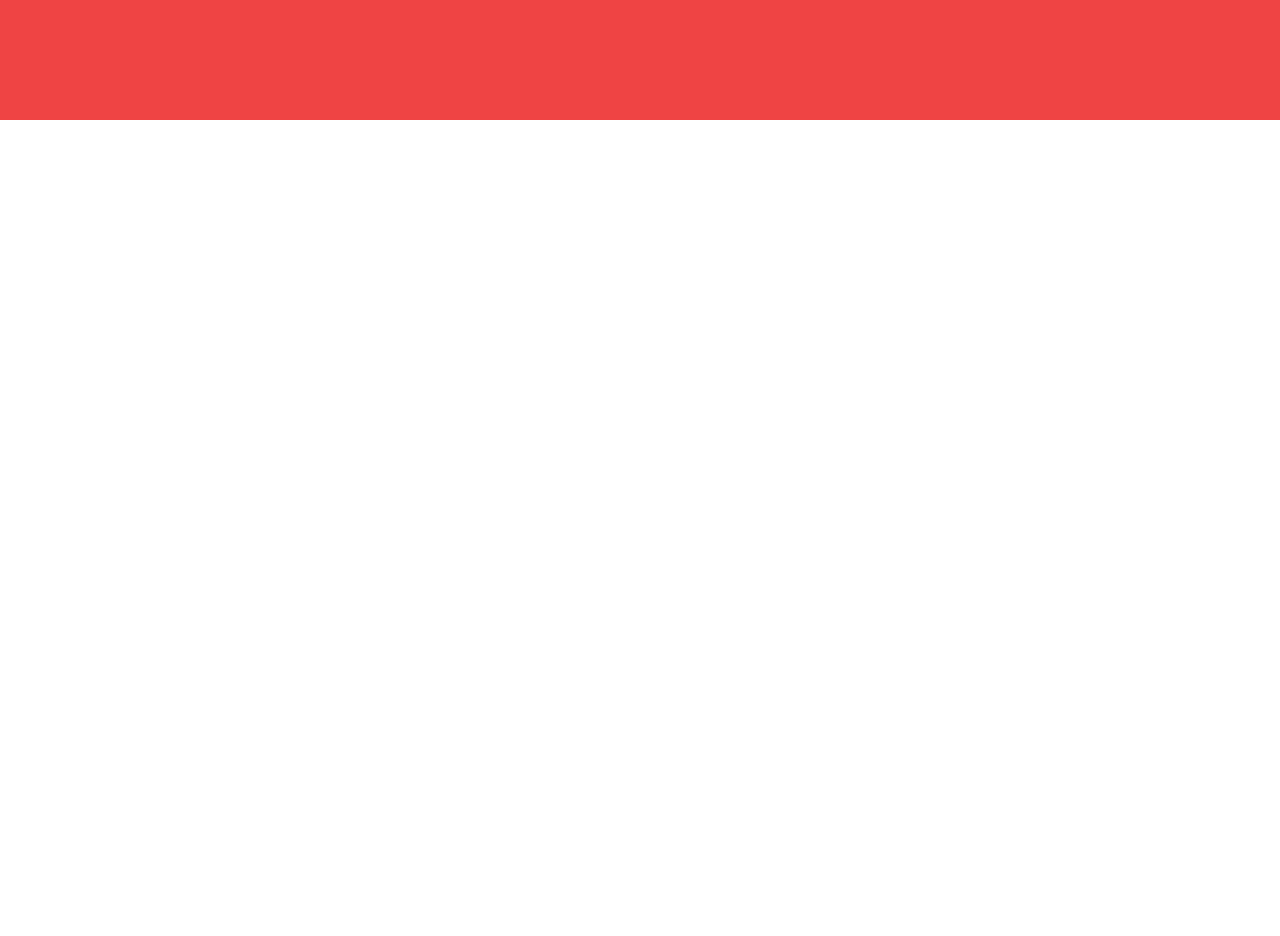
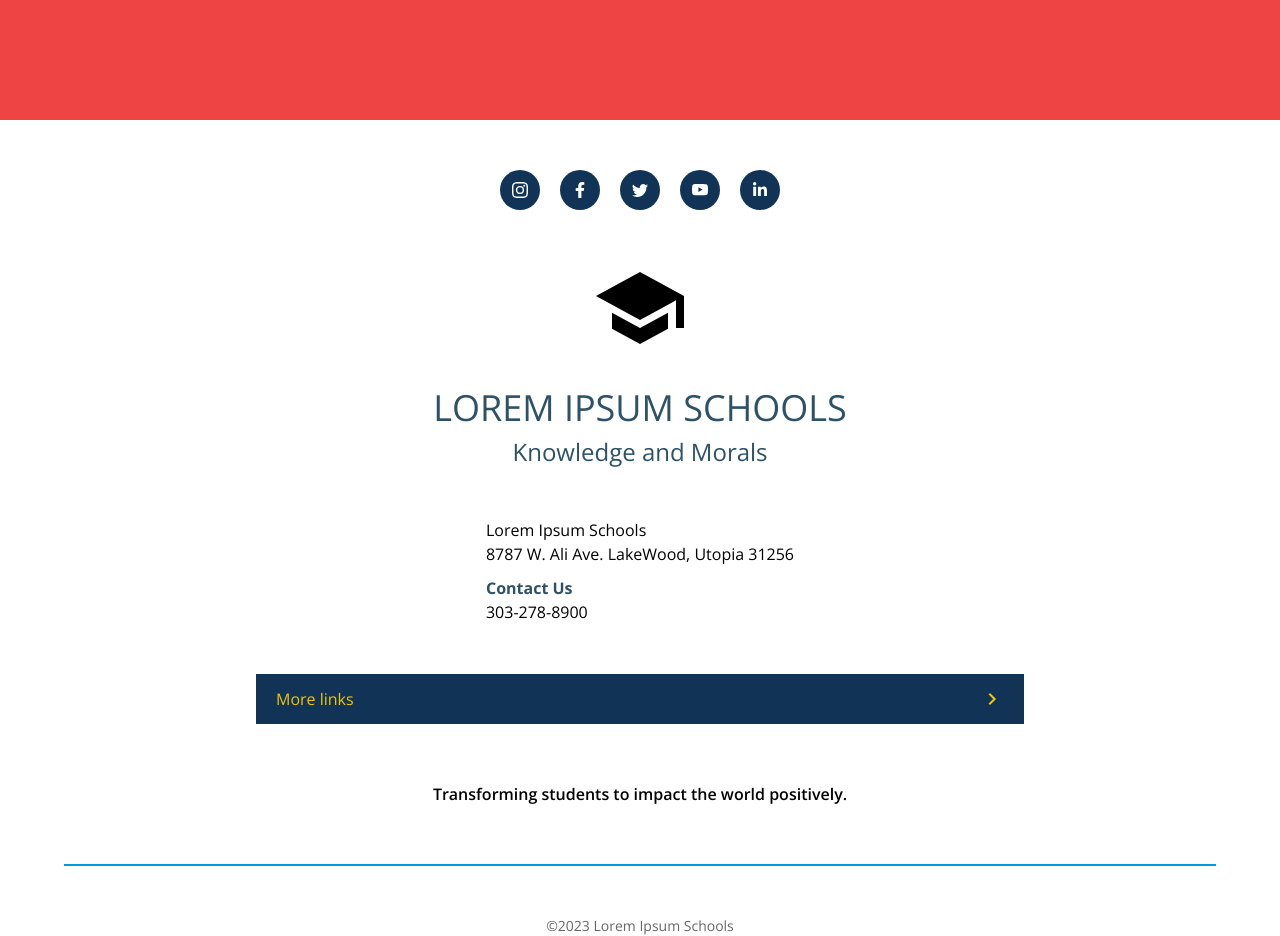
Before and after one commit to osaroDEV/school-app, a Next.js app: page / in a window 1280 px wide. Shown: the part 460-1396 px from the top of the page. Before the commit the page ends 800 px from the top, so only its background shows below. Built offline with nearby package versions, Linux system fonts and the light colour scheme.

Commit message:
add footer

```diff
--- /dev/null
+++ b/app/components/Footer.jsx
@@ -0,0 +1,43 @@
+import React from 'react';
+import { MdSchool } from 'react-icons/md';
+import FooterIcons from './FooterIcons';
+import MoreLinks from './MoreLinks';
+
+const Footer = () => {
+  return (
+    <div className='flex flex-col justify-center items-center gap-[50px]'>
+      <FooterIcons />
+      <section className='flex flex-col gap-[1rem] md:gap-[2rem] justify-center items-center'>
+        <MdSchool className='bg-[transparent] text-[100px] md:text-8xl' />
+        <div className='text-[#2D5267] flex flex-col gap-2 justify-center items-center'>
+          <h1 className='font-bold text-2xl md:font-normal md:text-4xl'>
+            LOREM IPSUM SCHOOLS
+          </h1>
+          <p className='text-xs md:text-2xl'>Knowledge and Morals</p>
+        </div>
+      </section>
+      <section className='m-[0_5rem]'>
+        <div>
+          <p>Lorem Ipsum Schools</p>
+          <p>8787 W. Ali Ave. LakeWood, Utopia 31256</p>
+        </div>
+        <div className='mt-[10px]'>
+          <p className='text-[#2D5267]'><strong>Contact Us</strong></p>
+          <p>303-278-8900</p>
+        </div>
+      </section>
+      <MoreLinks />
+      <section className='p-2 w-[80%] text-center font-semibold'>
+        <p>Transforming students to impact the world positively.</p>
+      </section>
+      <hr className='border w-[90%] border-[#019cde]' />
+      <section>
+        <p className='text-sm text-[rgba(0,0,0,0.6)]'>
+          &copy;2023 Lorem Ipsum Schools
+        </p>
+      </section>
+    </div>
+  );
+};
+
+export default Footer;
--- /dev/null
+++ b/app/components/FooterIcons.jsx
@@ -0,0 +1,26 @@
+import { BsInstagram, BsTwitter, BsYoutube } from 'react-icons/bs';
+import { FaLinkedinIn, FaFacebookF } from 'react-icons/fa';
+
+const FooterIcons = () => {
+  return (
+    <section className='mt-[50px] w-full flex justify-center gap-5'>
+      <span className='flex justify-center items-center w-[40px] h-[40px] bg-[#103356] rounded-[50%]'>
+        <BsInstagram className='text-white' />
+      </span>
+      <span className='flex justify-center items-center w-[40px] h-[40px] bg-[#103356] rounded-[50%]'>
+        <FaFacebookF className='text-white' />
+      </span>
+      <span className='flex justify-center items-center w-[40px] h-[40px] bg-[#103356] rounded-[50%]'>
+        <BsTwitter className='text-white' />
+      </span>
+      <span className='flex justify-center items-center w-[40px] h-[40px] bg-[#103356] rounded-[50%]'>
+        <BsYoutube className='text-white' />
+      </span>
+      <span className='flex justify-center items-center w-[40px] h-[40px] bg-[#103356] rounded-[50%]'>
+        <FaLinkedinIn className='text-white' />
+      </span>
+    </section>
+  );
+};
+
+export default FooterIcons;
--- a/app/components/Input.jsx
+++ b/app/components/Input.jsx
@@ -1,13 +1,13 @@
 'use client';
-import React, {useState} from 'react'
+import React, { useState } from 'react';
 import { FiSearch } from 'react-icons/fi';
 
 const Input = () => {
-    const [isLap, setIsLap] = useState(false)
+  const [isNotTab, setIsNotTab] = useState(true);
 
-    const handleClick = () => {
-
-    }
+  const handleClick = () => {
+    setIsNotTab((prevState) => !prevState);
+  };
 
   return (
     <div className='flex justify-center h-[50px] w-[80%] md:order-[2] md:w-[50%]'>
@@ -17,7 +17,10 @@ const Input = () => {
           placeholder='SEARCH'
           className='h-full w-full outline-0 border-0 absolute pl-3 md:hidden'
         />
-        <span className='hidden md:inline-block w-[23px] h-[30px] absolute right-4 md:left-[50%] bottom-[50%] translate-y-[50%] md:translate-x-[-50%] text-2xl md:text-4xl md:w-[41px] md:text-white bg-[blue]'></span>
+        <span
+          className='hidden md:inline-block w-[23px] h-[30px] absolute right-4 md:left-[50%] bottom-[50%] translate-y-[50%] md:translate-x-[-50%] text-2xl md:text-4xl md:w-[41px] md:text-white'
+          onClick={handleClick}
+        ></span>
         <FiSearch className='absolute right-4 md:left-[50%] bottom-[50%] translate-y-[50%] md:translate-x-[-50%] text-2xl md:text-4xl md:w-full md:text-white' />
       </div>
       <button className='bg-[#103356] h-full w-[50px] font-bold text-white border-0 outline-0 md:hidden'>
--- /dev/null
+++ b/app/components/MoreLinks.jsx
@@ -0,0 +1,36 @@
+'use client';
+import { useState } from 'react';
+import { MdOutlineNavigateNext } from 'react-icons/md';
+
+const MoreLinks = () => {
+  const [isMore, setIsMore] = useState(false);
+
+  const handleClick = () => {
+    setIsMore((prevState) => !prevState);
+  };
+
+  return (
+    <div
+      className='relative flex justify-between items-center w-[60%] h-[50px] bg-[#103356] text-[#F1c40F] p-5'
+      onClick={handleClick}
+    >
+      <p>{isMore ? 'Less links' : 'More links'}</p>
+      <MdOutlineNavigateNext className='text-[#f1c40f] text-2xl' />
+      {isMore && (
+        <ul className=' absolute w-full h-[800%] bg-[#103356] top-[-410px] left-0'>
+          <li>bjhk</li>
+          <hr className='border-[#f1c40f] w-[90%]' />
+          <li>sdsd</li>
+          <li>fvf</li>
+          <li>fvfs</li>
+          <li>vfs</li>
+          <li>vfsv</li>
+          <li>vfs</li>
+          <li>fvsf</li>
+        </ul>
+      )}
+    </div>
+  );
+};
+
+export default MoreLinks;
--- a/app/layout.jsx
+++ b/app/layout.jsx
@@ -1,9 +1,10 @@
 import './globals.css';
-import { Inter } from 'next/font/google';
+import { Open_Sans } from 'next/font/google';
 import Header from './components/Header';
 import NavSearch from './components/NavSearch';
+import Footer from './components/Footer';
 
-const inter = Inter({ subsets: ['latin'] });
+const open = Open_Sans({ subsets: ['latin'] });
 
 export const metadata = {
   title: 'Lorem Ipsum Schools',
@@ -13,13 +14,13 @@ export const metadata = {
 export default function RootLayout({ children }) {
   return (
     <html lang='en'>
-      <body className={inter.className}>
+      <body className={open.className}>
         <section className='flex flex-col md:flex-col-reverse'>
           <Header />
           <NavSearch />
         </section>
-
         <main>{children}</main>
+        <Footer />
       </body>
     </html>
   );
--- a/app/page.jsx
+++ b/app/page.jsx
@@ -1,6 +1,3 @@
-import Header from './components/Header'
-import NavSearch from './components/NavSearch';
-
 const Home = () => {
   return (
     <main>
```
